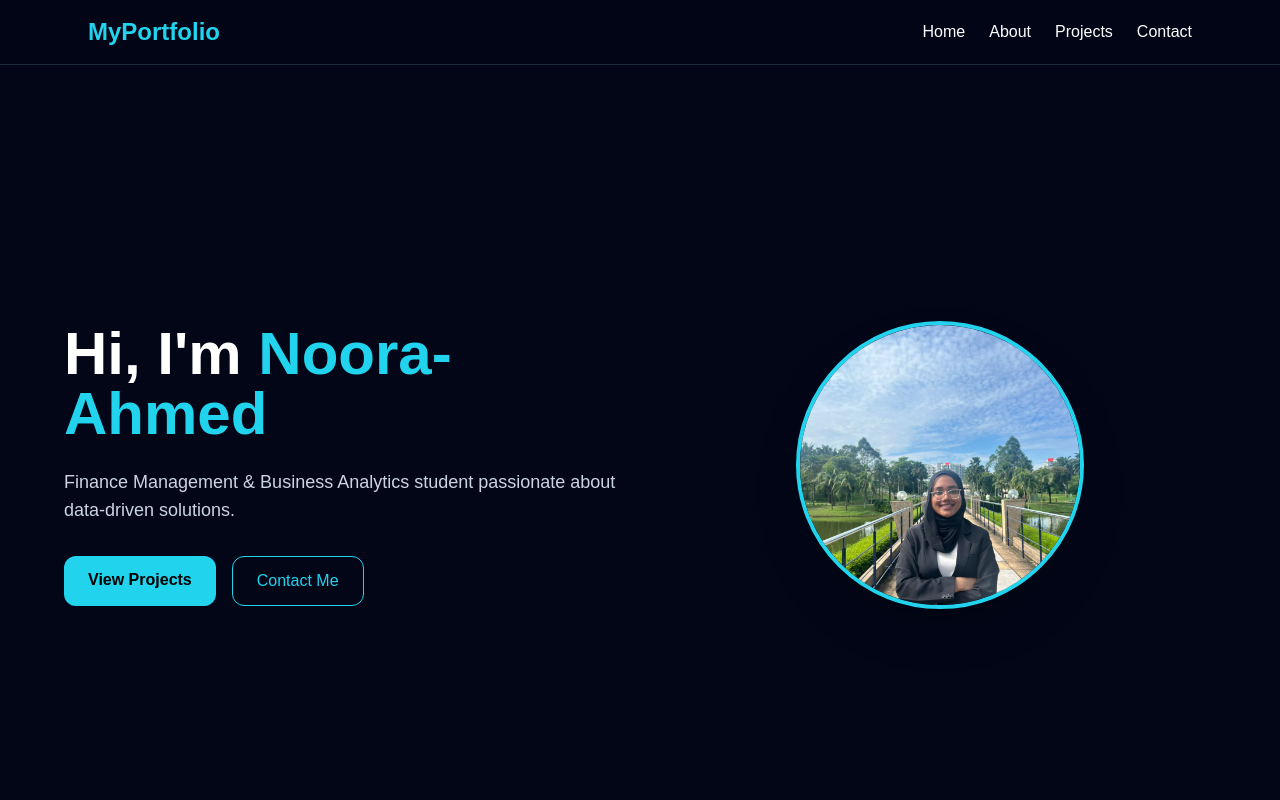
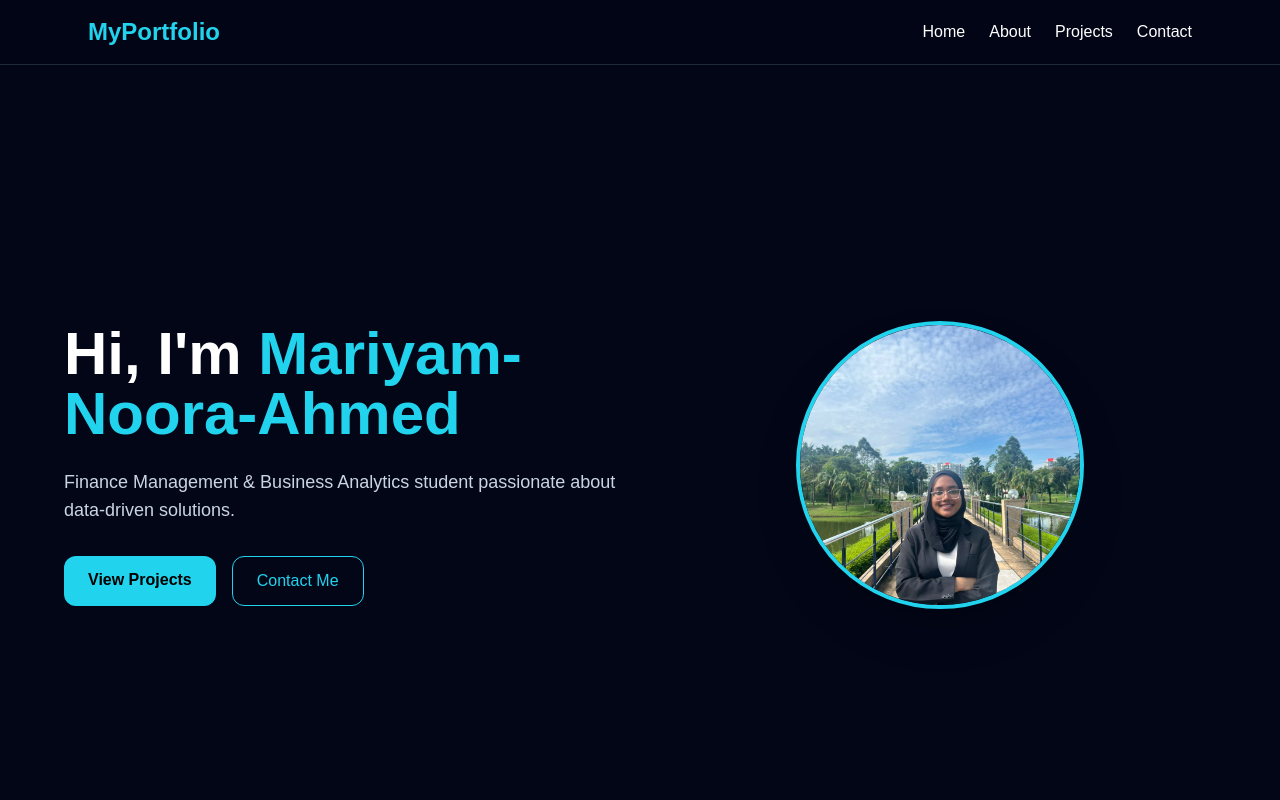
Before and after one commit to Noora-Ahmed/my-portfolio, a website: page Portfolio/finlaticswebdev_project1-main/index.html in a window 1280 px wide. Shown: the top 800 px of the page. Drawn offline with nearby package versions, Linux system fonts and the light colour scheme.

Commit message:
Update name in hero section of index.html

```diff
--- a/Portfolio/finlaticswebdev_project1-main/index.html
+++ b/Portfolio/finlaticswebdev_project1-main/index.html
@@ -27,7 +27,7 @@
       <div class="max-w-6xl mx-auto grid md:grid-cols-2 gap-12 items-center">
         <div>
           <h1 class="text-5xl md:text-6xl font-bold leading-tight mb-6">
-            Hi, I'm <span class="text-cyan-400">Noora-Ahmed</span>
+            Hi, I'm <span class="text-cyan-400">Mariyam-Noora-Ahmed</span>
           </h1>
 
           <p class="text-slate-300 text-lg mb-8">
```
